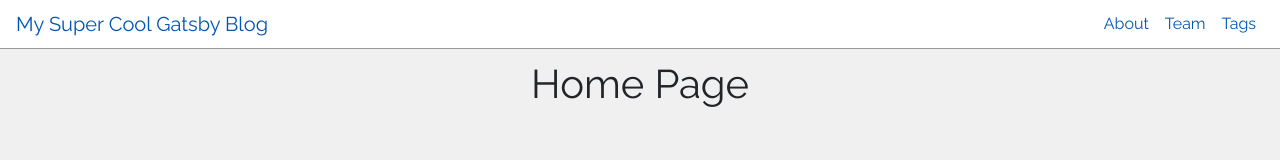
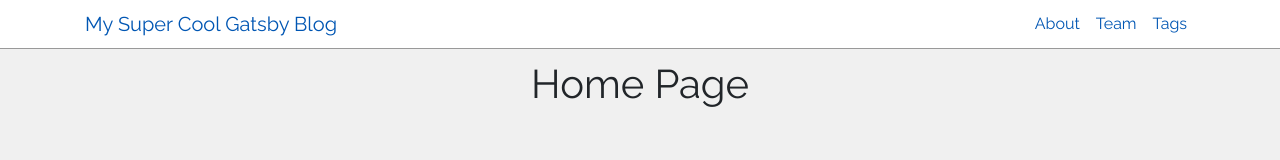
Before and after one commit to amlane/blog-project, a Gatsby site: page / in a window 1280 px wide. Built offline with nearby package versions, Linux system fonts and the light colour scheme; Gatsby itself is replaced by a stand-in of ours.

Commit message:
added nav bar styling

```diff
--- a/src/components/header.js
+++ b/src/components/header.js
@@ -31,6 +31,7 @@ class Header extends React.Component {
     return (
       <div>
         <Navbar fixed="top" light expand="sm">
+          <div className="container">
             <NavbarBrand href="/">{this.props.siteTitle}</NavbarBrand>
             <NavbarToggler onClick={this.toggle} />
             <Collapse isOpen={this.state.isOpen} navbar>
@@ -46,6 +47,7 @@ class Header extends React.Component {
                 </NavItem>
               </Nav>
             </Collapse>
+          </div>
         </Navbar>
       </div>
     )
```
Lines whose indentation alone changed are shown as unchanged.
